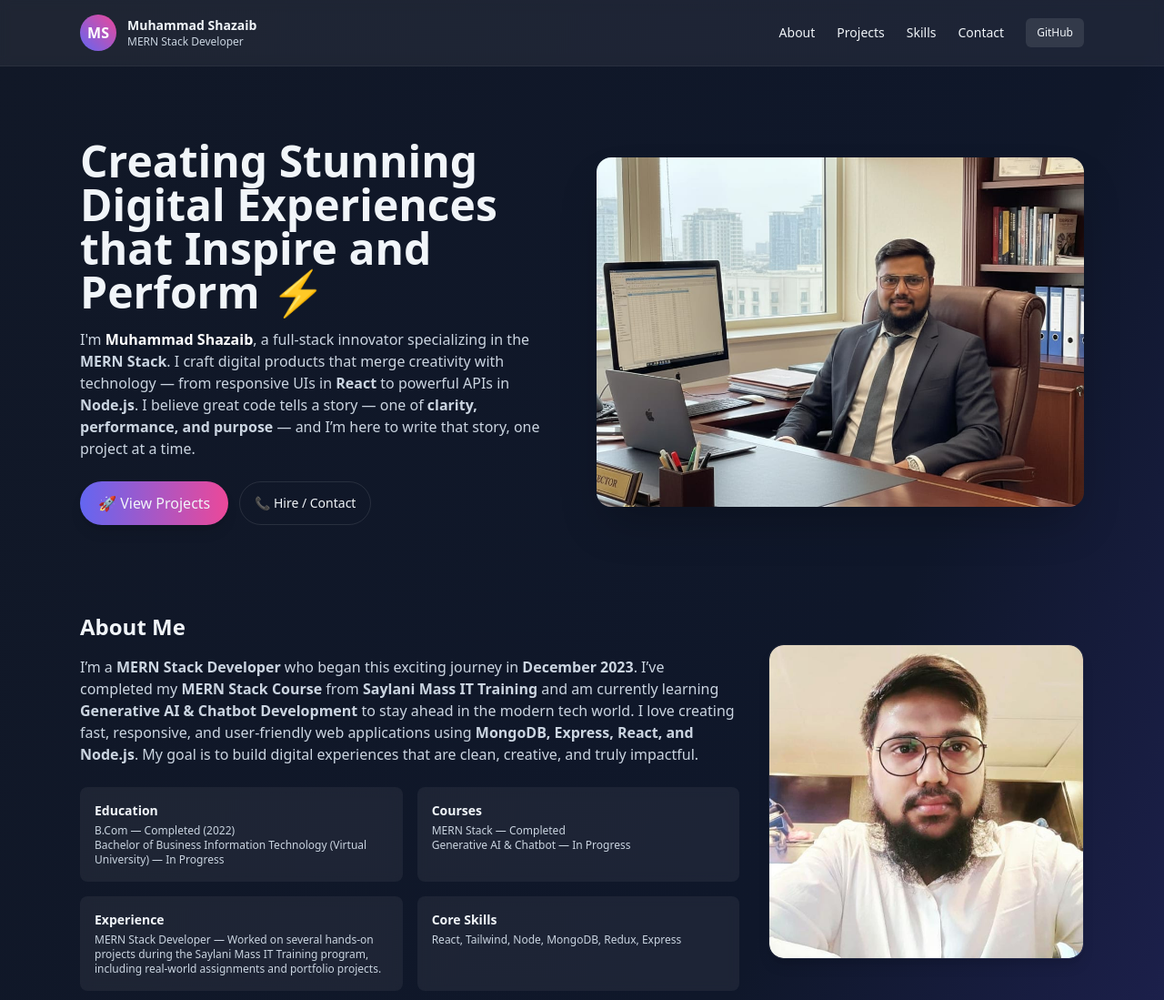
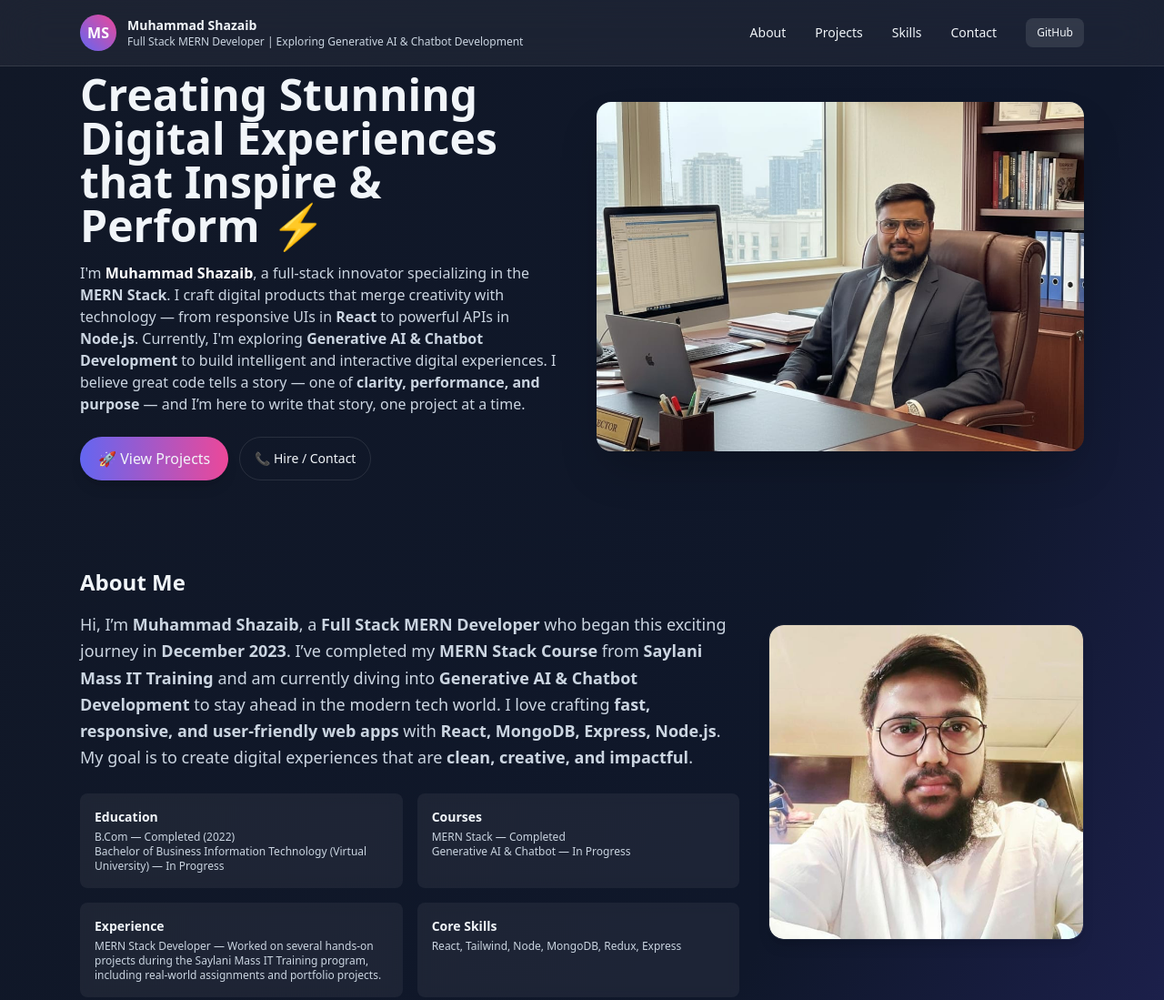
Before and after one commit to Muhammad-Shazaib/My-Portfolio, a plain HTML site: page index.html in a window 1280 px wide. Shown: the top 1099 px of the page at 91% size. Drawn offline with nearby package versions, Linux system fonts and the light colour scheme.

Commit message:
Refactor portfolio HTML structure and content
Updated the portfolio title and description, modified navbar styles, and improved mobile menu functionality.

```diff
--- a/index.html
+++ b/index.html
@@ -1,10 +1,10 @@
 <!doctype html>
-<html lang="en">
+<html lang="en" class="scroll-pt-[163px] sm:scroll-pt-[126px] md:scroll-pt-[26px]">
 
 <head>
   <meta charset="utf-8" />
   <meta name="viewport" content="width=device-width, initial-scale=1" />
-  <title>Muhammad Shazaib — MERN Stack Developer Portfolio</title>
+  <title>Muhammad Shazaib — Portfolio</title>
   <meta name="description"
     content="Portfolio of Muhammad Shazaib — MERN Stack Developer | React | Node.js | MongoDB | Tailwind CSS" />
   <meta name="keywords" content="Muhammad Shazaib, MERN Stack, Developer, React, Tailwind, Node, MongoDB, Portfolio" />
@@ -26,32 +26,51 @@
 <body class="bg-gradient-to-br from-gray-900 via-slate-900 to-indigo-900 text-slate-100">
 
   <!-- NAV -->
-  <header class="sticky top-0 z-50 glass border-b border-white/5">
+  <header id="navbar"
+    class="fixed top-0 left-0 w-full z-50 bg-white/5 backdrop-blur-xl border-b border-white/10 transition-all duration-300">
     <div class="max-w-6xl mx-auto px-6 py-4 flex items-center justify-between">
+
+      <!-- Logo -->
       <a href="#home" class="flex items-center gap-3">
         <div
           class="w-10 h-10 rounded-full bg-gradient-to-tr from-indigo-500 to-pink-500 flex items-center justify-center text-white font-bold">
           MS</div>
-        <div class="hidden sm:block">
+        <div class="hidden lg:block">
           <div class="text-sm font-semibold">Muhammad Shazaib</div>
-          <div class="text-xs text-slate-300">MERN Stack Developer</div>
+          <div class="text-xs text-slate-300">Full Stack MERN Developer | Exploring Generative AI & Chatbot Development
+          </div>
         </div>
       </a>
-      <nav class="hidden md:flex gap-6 items-center text-sm">
-        <a href="#about" class="hover:text-white/90">About</a>
-        <a href="#projects" class="hover:text-white/90">Projects</a>
-        <a href="#skills" class="hover:text-white/90">Skills</a>
-        <a href="#contact" class="hover:text-white/90">Contact</a>
+
+      <!-- Desktop Nav -->
+      <nav class="hidden lg:flex gap-8 items-center text-sm font-medium">
+        <a href="#about" class="relative hover:text-indigo-300 transition group">About <span
+            class="absolute left-0 bottom-0 w-0 h-[2px] bg-indigo-400 transition-all duration-300 group-hover:w-full"></span></a>
+        <a href="#projects" class="relative hover:text-indigo-300 transition group">Projects <span
+            class="absolute left-0 bottom-0 w-0 h-[2px] bg-indigo-400 transition-all duration-300 group-hover:w-full"></span></a>
+        <a href="#skills" class="relative hover:text-indigo-300 transition group">Skills <span
+            class="absolute left-0 bottom-0 w-0 h-[2px] bg-indigo-400 transition-all duration-300 group-hover:w-full"></span></a>
+        <a href="#contact" class="relative hover:text-indigo-300 transition group">Contact <span
+            class="absolute left-0 bottom-0 w-0 h-[2px] bg-indigo-400 transition-all duration-300 group-hover:w-full"></span></a>
         <a href="https://github.com/muhammad-shazaib" target="_blank"
-          class="bg-white/10 px-3 py-2 rounded-md text-xs hover:bg-white/20">GitHub</a>
+          class="px-3 py-2 rounded-lg bg-white/10 hover:bg-white/20 text-xs transition">GitHub</a>
       </nav>
-      <div class="md:hidden"><button id="menuBtn" class="p-2 rounded-md bg-white/6">Menu</button></div>
+
+      <!-- Mobile Menu Button -->
+      <button id="menuBtn" class="lg:hidden p-3 rounded-lg bg-white/10 hover:bg-white/20 transition-all">
+        <div id="bar1" class="w-6 h-[2px] bg-white mb-1 transition-all"></div>
+        <div id="bar2" class="w-6 h-[2px] bg-white mb-1 transition-all"></div>
+        <div id="bar3" class="w-6 h-[2px] bg-white transition-all"></div>
+      </button>
     </div>
-    <div id="mobileMenu" class="md:hidden px-6 pb-4 hidden">
-      <a href="#about" class="block py-2">About</a>
-      <a href="#projects" class="block py-2">Projects</a>
-      <a href="#skills" class="block py-2">Skills</a>
-      <a href="#contact" class="block py-2">Contact</a>
+
+    <!-- Mobile Menu -->
+    <div id="mobileMenu"
+      class="lg:hidden absolute top-[72px] left-0 w-full bg-black/70 backdrop-blur-xl border-b border-white/10 hidden flex-col text-lg font-medium px-6 py-6 space-y-4 origin-top scale-y-0 opacity-0 transition-all duration-300 relative">
+      <a href="#about" class="py-2 border-b border-white/10">About</a>
+      <a href="#projects" class="py-2 border-b border-white/10">Projects</a>
+      <a href="#skills" class="py-2 border-b border-white/10">Skills</a>
+      <a href="#contact" class="py-2">Contact</a>
     </div>
   </header>
 
@@ -60,12 +79,15 @@
     <div class="max-w-6xl mx-auto px-6 grid grid-cols-1 md:grid-cols-2 gap-8 items-center">
       <div>
         <h1 class="text-4xl sm:text-5xl font-extrabold leading-tight">Creating Stunning Digital Experiences<br
-            class="hidden sm:inline">that Inspire and Perform ⚡</h1>
-        <p class="mt-4 text-slate-300 max-w-xl">I'm <span class="font-semibold text-white">Muhammad Shazaib</span>, a
-          full-stack innovator specializing in the <b>MERN Stack</b>. I craft digital products that merge creativity
-          with technology — from responsive UIs in <b>React</b> to powerful APIs in <b>Node.js</b>. I believe great code
-          tells a story — one of <b>clarity, performance, and purpose</b> — and I’m here to write that story, one
-          project at a time.</p>
+            class="hidden sm:inline">that Inspire & Perform ⚡</h1>
+        <p class="mt-4 text-slate-300 max-w-xl">
+          I'm <span class="font-semibold text-white">Muhammad Shazaib</span>, a full-stack innovator specializing in the
+          <b>MERN Stack</b>. I craft digital products that merge creativity with technology — from responsive UIs in
+          <b>React</b> to powerful APIs in <b>Node.js</b>. Currently, I'm exploring <b>Generative AI & Chatbot
+            Development</b> to build intelligent and interactive digital experiences. I believe great code tells a story
+          — one of <b>clarity, performance, and purpose</b> — and I’m here to write that story, one project at a time.
+        </p>
+
         <div class="mt-6 flex flex-wrap gap-3">
           <a href="#projects"
             class="inline-flex items-center gap-2 bg-gradient-to-r from-indigo-500 to-pink-500 px-5 py-3 rounded-full font-medium shadow-lg transform hover:-translate-y-1 transition">🚀
@@ -89,11 +111,19 @@
     <div class="max-w-6xl mx-auto px-6 grid md:grid-cols-3 gap-8 items-center">
       <div class="md:col-span-2">
         <h2 class="text-2xl font-bold">About Me</h2>
-        <p class="mt-4 text-slate-300">I’m a <b>MERN Stack Developer</b> who began this exciting journey in <b>December
-            2023</b>. I’ve completed my <b>MERN Stack Course</b> from <b>Saylani Mass IT Training</b> and am currently
-          learning <b>Generative AI & Chatbot Development</b> to stay ahead in the modern tech world. I love creating
-          fast, responsive, and user-friendly web applications using <b>MongoDB, Express, React, and Node.js</b>. My
-          goal is to build digital experiences that are clean, creative, and truly impactful.</p>
+        <p class="mt-4 text-slate-300 text-lg leading-relaxed">
+          Hi, I’m <span class="text-white-400 font-semibold">Muhammad Shazaib</span>, a <span
+            class="text-white-400 font-semibold">Full Stack MERN Developer</span> who began this exciting journey in
+          <span class="text-white-400 font-semibold">December 2023</span>.
+          I’ve completed my <span class="text-white-400 font-semibold">MERN Stack Course</span> from <span
+            class="text-white-400 font-semibold">Saylani Mass IT Training</span> and am currently diving into <span
+            class="text-white-400 font-semibold">Generative AI & Chatbot Development</span> to stay ahead in the modern
+          tech world.
+          I love crafting <span class="text-white-400 font-semibold">fast, responsive, and user-friendly web apps</span>
+          with <span class="text-white-400 font-semibold">React, MongoDB, Express, Node.js</span>. My goal is to create
+          digital experiences that are <span class="text-white-400 font-semibold">clean, creative, and impactful</span>.
+        </p>
+
 
         <ul class="mt-6 grid sm:grid-cols-2 gap-4">
           <li class="glass p-4 rounded-lg">
@@ -290,7 +320,7 @@
               Message</button>
             <a href="https://drive.google.com/uc?export=download&id=1qHdo4yn9tSZ90ZrG0AnpcGtL_1zvBYrY"
               class="px-4 py-2 rounded-md border border-white/10">Download CV</a>
-             <input type="hidden" name="_subject" value="New Message from Portfolio">
+            <input type="hidden" name="_subject" value="New Message from Portfolio">
             <input type="hidden" name="_captcha" value="false">
             <input type="hidden" name="_next" value="https://muhammad-shazaib.github.io/My-Portfolio/thank-you.html">
           </div>
@@ -320,10 +350,37 @@
   </footer>
 
   <script>
-    document.getElementById('year').textContent = new Date().getFullYear();
-    const menuBtn = document.getElementById('menuBtn');
-    const mobileMenu = document.getElementById('mobileMenu');
-    menuBtn && menuBtn.addEventListener('click', () => mobileMenu.classList.toggle('hidden'));
+    const btn = document.getElementById("menuBtn");
+    const menu = document.getElementById("mobileMenu");
+    const bar1 = document.getElementById("bar1");
+    const bar2 = document.getElementById("bar2");
+    const bar3 = document.getElementById("bar3");
+    const navbar = document.getElementById("navbar");
+
+    // Hamburger Animation + Menu Toggle
+    btn.addEventListener("click", () => {
+      menu.classList.toggle("hidden");
+
+      setTimeout(() => {
+        menu.classList.toggle("scale-y-0");
+        menu.classList.toggle("opacity-0");
+      }, 10);
+
+      bar1.classList.toggle("rotate-45");
+      bar1.classList.toggle("translate-y-2");
+      bar3.classList.toggle("-rotate-45");
+      bar3.classList.toggle("-translate-y-2");
+      bar2.classList.toggle("opacity-0");
+    });
+
+    // Shadow on Scroll
+    window.addEventListener("scroll", () => {
+      if (window.scrollY > 20) {
+        navbar.classList.add("shadow-lg", "shadow-black/20");
+      } else {
+        navbar.classList.remove("shadow-lg", "shadow-black/20");
+      }
+    });
   </script>
 
 </body>
```
